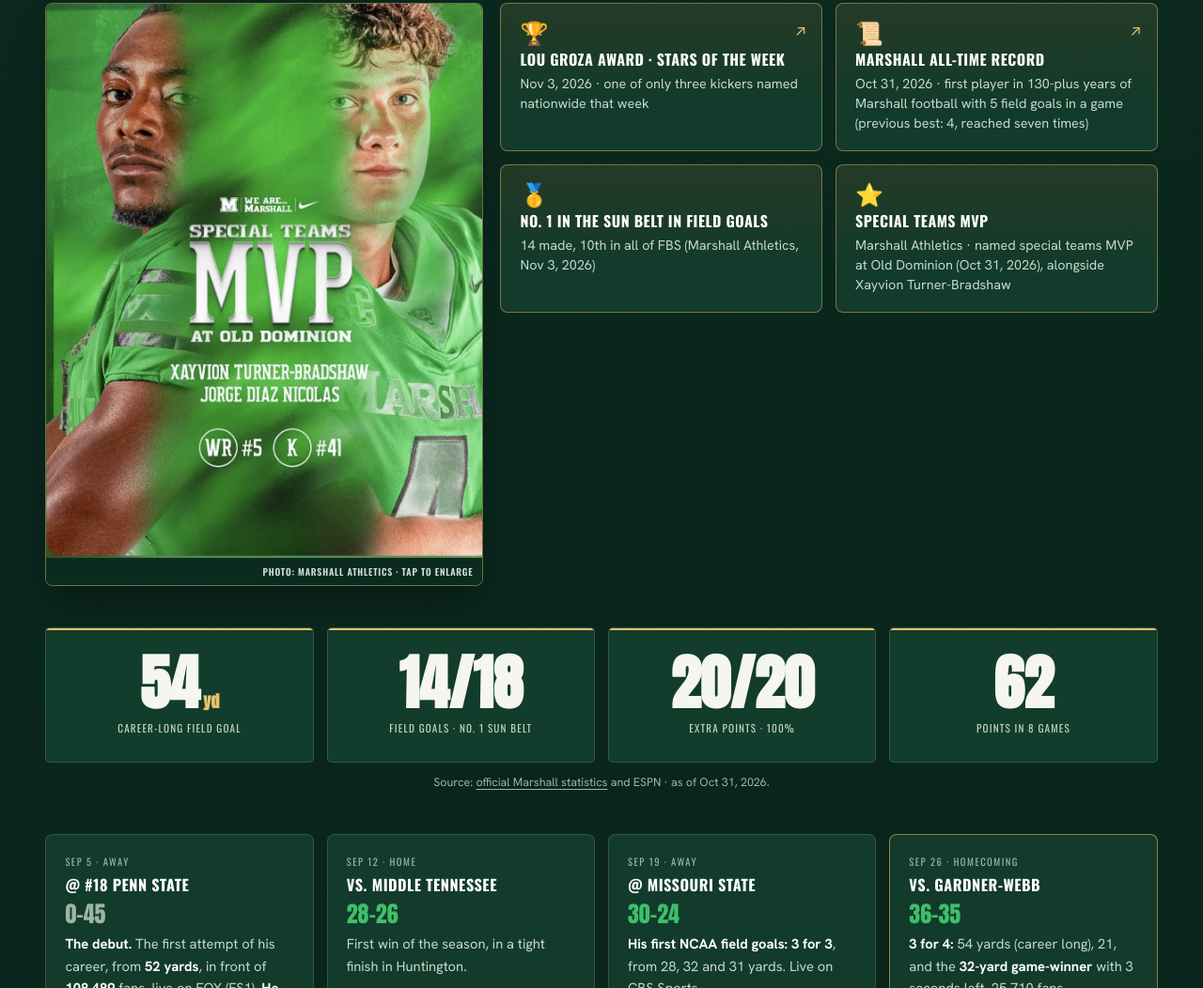
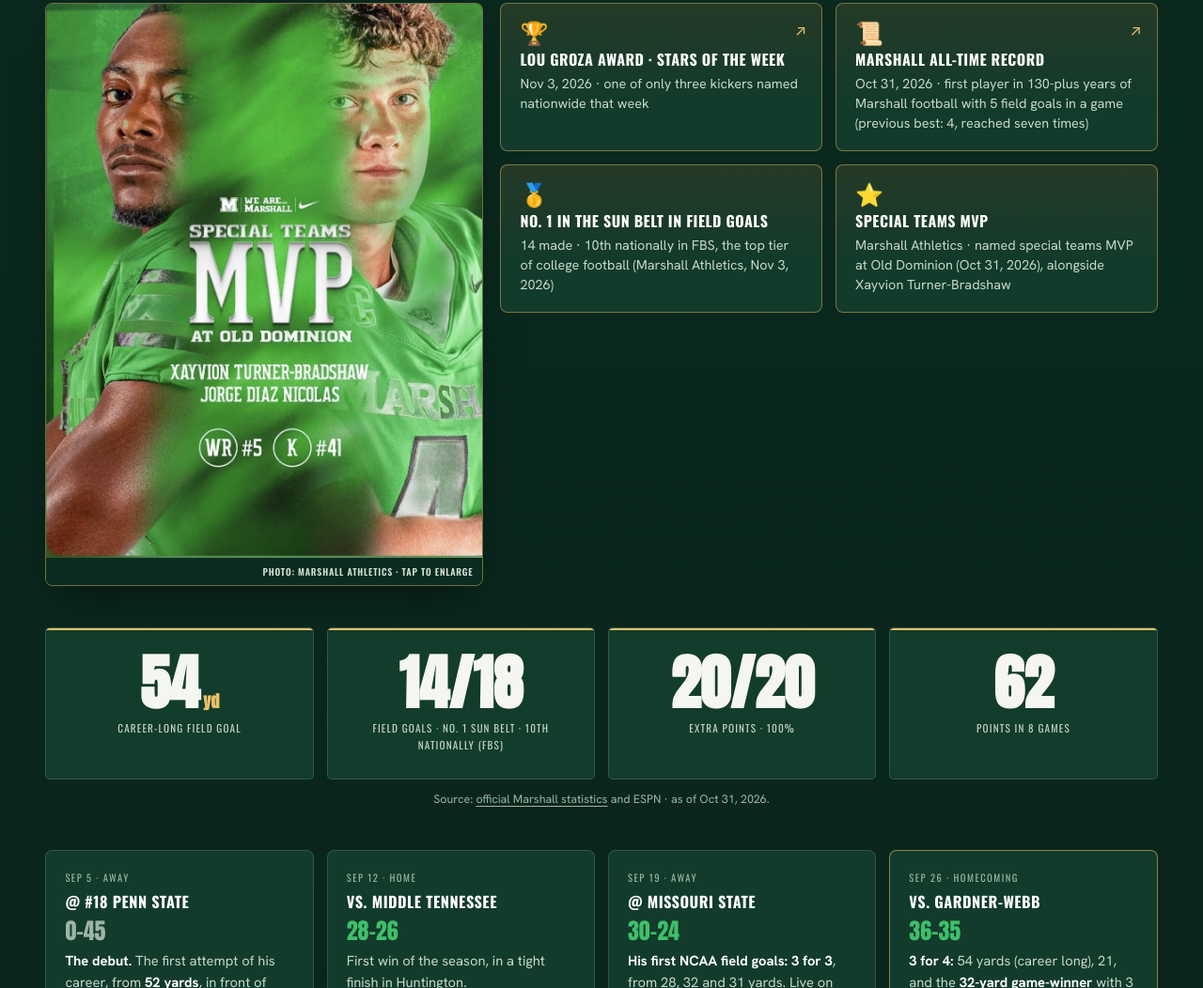
Before and after one commit to JORDIDI74/el-kicker-espanol, a plain HTML site: page index.html in a window 1280 px wide. Shown: the part 2566-3618 px from the top of the page at 94% size. Drawn offline with nearby package versions, Linux system fonts and the light colour scheme; animation ran at ten frames a second; a script that the page names is missing.

Commit message:
Cifras: 10º de EE. UU. (FBS) en field goals junto al nº 1 de la Sun Belt
Co-Authored-By: Claude Opus 5.5 <noreply@anthropic.com>

```diff
--- a/index.html
+++ b/index.html
@@ -570,14 +570,14 @@ a.prize:hover{border-color:var(--gold);transform:translateY(-2px)}
     <div class="prizes">
       <a class="prize rv" href="https://herdzone.com/news/2026/11/3/football-marshall-kicker-jorge-diaz-nicolas-named-to-lou-groza-award-stars-of-the-week" target="_blank" rel="noopener"><span class="pz-ic">🏆</span><b>Lou Groza Award · Stars of the Week</b><span><span class="l-es">3 nov. 2026 · uno de solo tres kickers elegidos en todo el país esa semana para el premio al mejor kicker de la División I (FBS)</span><span class="l-en">Nov 3, 2026 · one of only three kickers named nationwide that week</span></span><i>↗</i></a>
       <a class="prize rv d1" href="https://herdzone.com/news/2026/10/31/marshall-football-rolls-past-old-dominion-36-23" target="_blank" rel="noopener"><span class="pz-ic">📜</span><b><span class="l-es">Récord histórico de Marshall</span><span class="l-en">Marshall all-time record</span></b><span><span class="l-es">31 oct. 2026 · primer jugador en más de 130 años de football de Marshall con 5 field goals en un partido (antes, el máximo era 4, logrado siete veces)</span><span class="l-en">Oct 31, 2026 · first player in 130-plus years of Marshall football with 5 field goals in a game (previous best: 4, reached seven times)</span></span><i>↗</i></a>
-      <div class="prize rv d2"><span class="pz-ic">🥇</span><b><span class="l-es">Nº 1 de la Sun Belt en field goals</span><span class="l-en">No. 1 in the Sun Belt in field goals</span></b><span><span class="l-es">14 convertidos, 10º de toda la FBS (Marshall Athletics, 3 nov. 2026)</span><span class="l-en">14 made, 10th in all of FBS (Marshall Athletics, Nov 3, 2026)</span></span></div>
+      <div class="prize rv d2"><span class="pz-ic">🥇</span><b><span class="l-es">Nº 1 de la Sun Belt en field goals</span><span class="l-en">No. 1 in the Sun Belt in field goals</span></b><span><span class="l-es">14 convertidos · 10º de todo EE. UU. en la FBS, la máxima categoría universitaria (Marshall Athletics, 3 nov. 2026)</span><span class="l-en">14 made · 10th nationally in FBS, the top tier of college football (Marshall Athletics, Nov 3, 2026)</span></span></div>
       <div class="prize rv d3"><span class="pz-ic">⭐</span><b>Special Teams MVP</b><span><span class="l-es">Marshall Athletics · elegido MVP de equipos especiales en Old Dominion (31 oct. 2026), junto a Xayvion Turner-Bradshaw</span><span class="l-en">Marshall Athletics · named special teams MVP at Old Dominion (Oct 31, 2026), alongside Xayvion Turner-Bradshaw</span></span></div>
     </div>
     </div>
 
     <div class="kpis">
       <div class="kpi rv d1"><b><span data-count="54">0</span><small> yd</small></b><span><span class="l-es">FG más largo de su carrera</span><span class="l-en">Career-long field goal</span></span></div>
-      <div class="kpi rv d2"><b>14/18</b><span><span class="l-es">Field goals · nº 1 Sun Belt</span><span class="l-en">Field goals · No. 1 Sun Belt</span></span></div>
+      <div class="kpi rv d2"><b>14/18</b><span><span class="l-es">Field goals · nº 1 Sun Belt · 10º de EE. UU. (FBS)</span><span class="l-en">Field goals · No. 1 Sun Belt · 10th nationally (FBS)</span></span></div>
       <div class="kpi rv d3"><b>20/20</b><span><span class="l-es">Puntos extra · 100%</span><span class="l-en">Extra points · 100%</span></span></div>
       <div class="kpi rv d4"><b data-count="62">0</b><span><span class="l-es">Puntos en 8 partidos</span><span class="l-en">Points in 8 games</span></span></div>
     </div>
```
